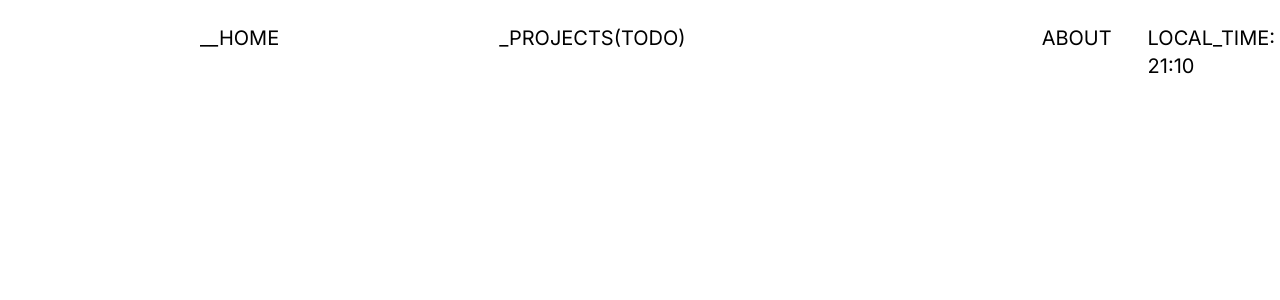
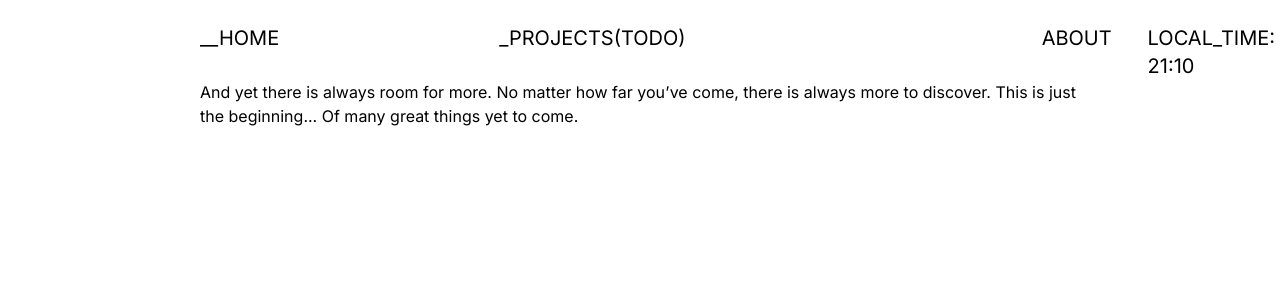
Before and after one commit to amalyakubov/portfolio, a SvelteKit app: page /projects in a window 1280 px wide. Shown: the top 300 px of the page. Built offline with nearby package versions, Linux system fonts and the light colour scheme.

Commit message:
fix: remove redundnat import

```diff
--- a/src/routes/projects/+page.svelte
+++ b/src/routes/projects/+page.svelte
@@ -0,0 +1,7 @@
+<div class="cards-container"></div>
+
+<p class="comment">
+    And yet there is always room for more. No matter how far you’ve come, there
+    is always more to discover. This is just the beginning... Of many great
+    things yet to come.
+</p>
```
Also changed, not shown: src/routes/+page.svelte (+4 -5 lines).
